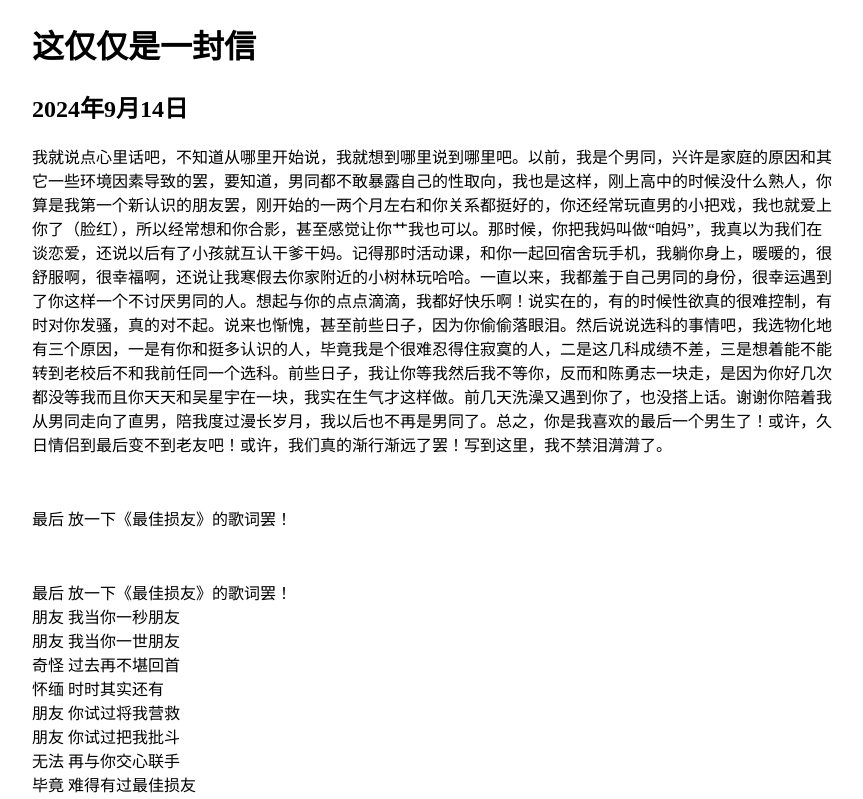
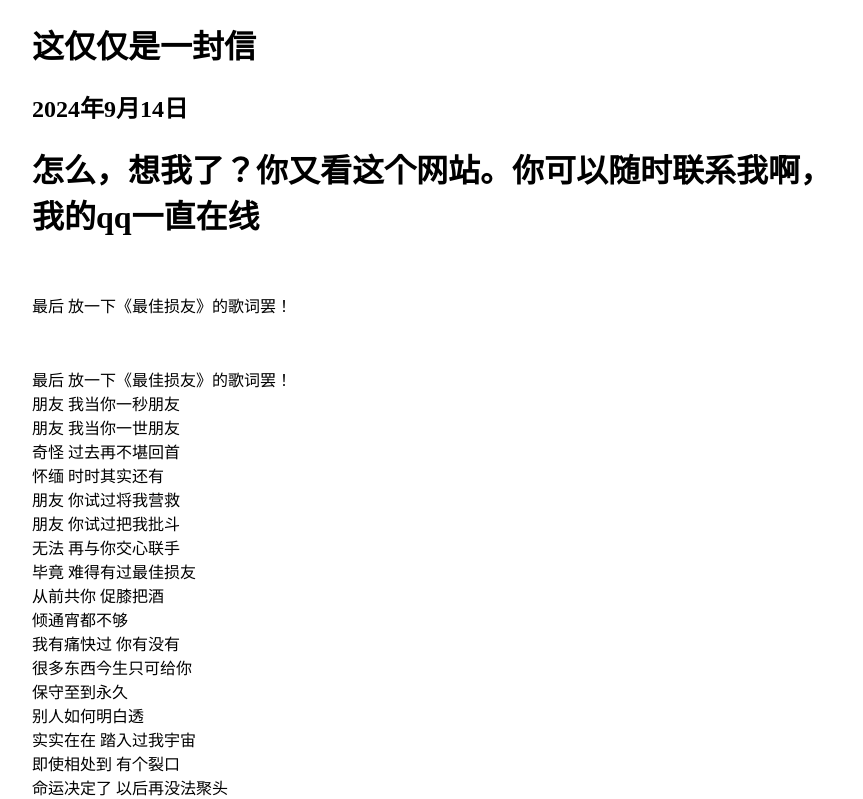
Before and after one commit to TBssjq/TBssjq.github.io, a plain HTML site: page love.html in a window 1280 px wide. Shown: the top 799 px of the page, without its empty margins (208-1071 px from the left). Drawn offline with Linux system fonts and the light colour scheme.

Commit message:
Update love.html

```diff
--- a/love.html
+++ b/love.html
@@ -37,7 +37,7 @@
       <div class="col-md-8 col-md-offset-2 main">
         <h1>这仅仅是一封信</h1>
 	<h2>2024年9月14日</h2>
-	<p>我就说点心里话吧，不知道从哪里开始说，我就想到哪里说到哪里吧。以前，我是个男同，兴许是家庭的原因和其它一些环境因素导致的罢，要知道，男同都不敢暴露自己的性取向，我也是这样，刚上高中的时候没什么熟人，你算是我第一个新认识的朋友罢，刚开始的一两个月左右和你关系都挺好的，你还经常玩直男的小把戏，我也就爱上你了（脸红），所以经常想和你合影，甚至感觉让你艹我也可以。那时候，你把我妈叫做“咱妈”，我真以为我们在谈恋爱，还说以后有了小孩就互认干爹干妈。记得那时活动课，和你一起回宿舍玩手机，我躺你身上，暖暖的，很舒服啊，很幸福啊，还说让我寒假去你家附近的小树林玩哈哈。一直以来，我都羞于自己男同的身份，很幸运遇到了你这样一个不讨厌男同的人。想起与你的点点滴滴，我都好快乐啊！说实在的，有的时候性欲真的很难控制，有时对你发骚，真的对不起。说来也惭愧，甚至前些日子，因为你偷偷落眼泪。然后说说选科的事情吧，我选物化地有三个原因，一是有你和挺多认识的人，毕竟我是个很难忍得住寂寞的人，二是这几科成绩不差，三是想着能不能转到老校后不和我前任同一个选科。前些日子，我让你等我然后我不等你，反而和陈勇志一块走，是因为你好几次都没等我而且你天天和吴星宇在一块，我实在生气才这样做。前几天洗澡又遇到你了，也没搭上话。谢谢你陪着我从男同走向了直男，陪我度过漫长岁月，我以后也不再是男同了。总之，你是我喜欢的最后一个男生了！或许，久日情侣到最后变不到老友吧！或许，我们真的渐行渐远了罢！写到这里，我不禁泪潸潸了。</p>
+      <h1>怎么，想我了？你又看这个网站。你可以随时联系我啊，我的qq一直在线</h1>
 	</br>
 	<p>最后 放一下《最佳损友》的歌词罢！</p>
 	</br>
```
